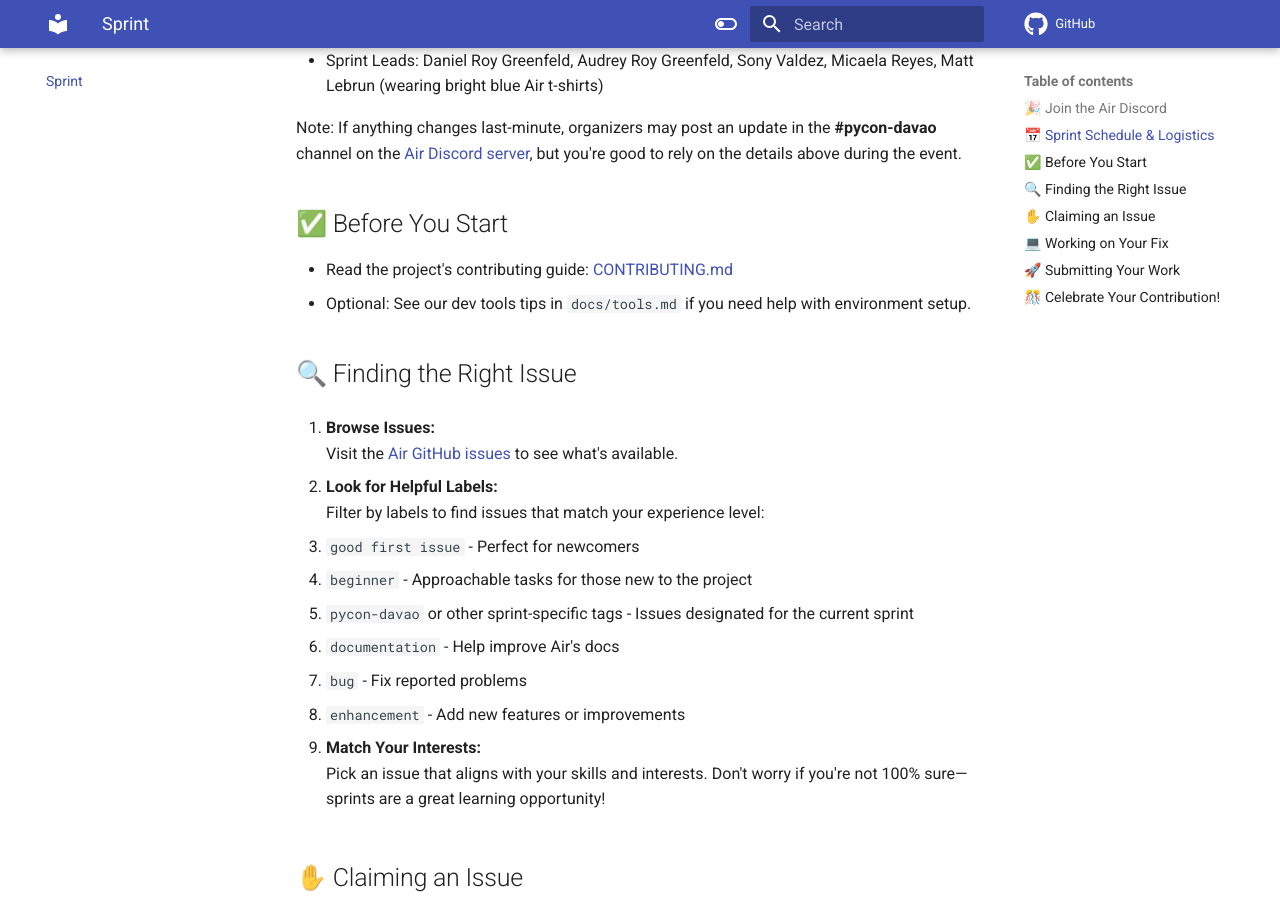
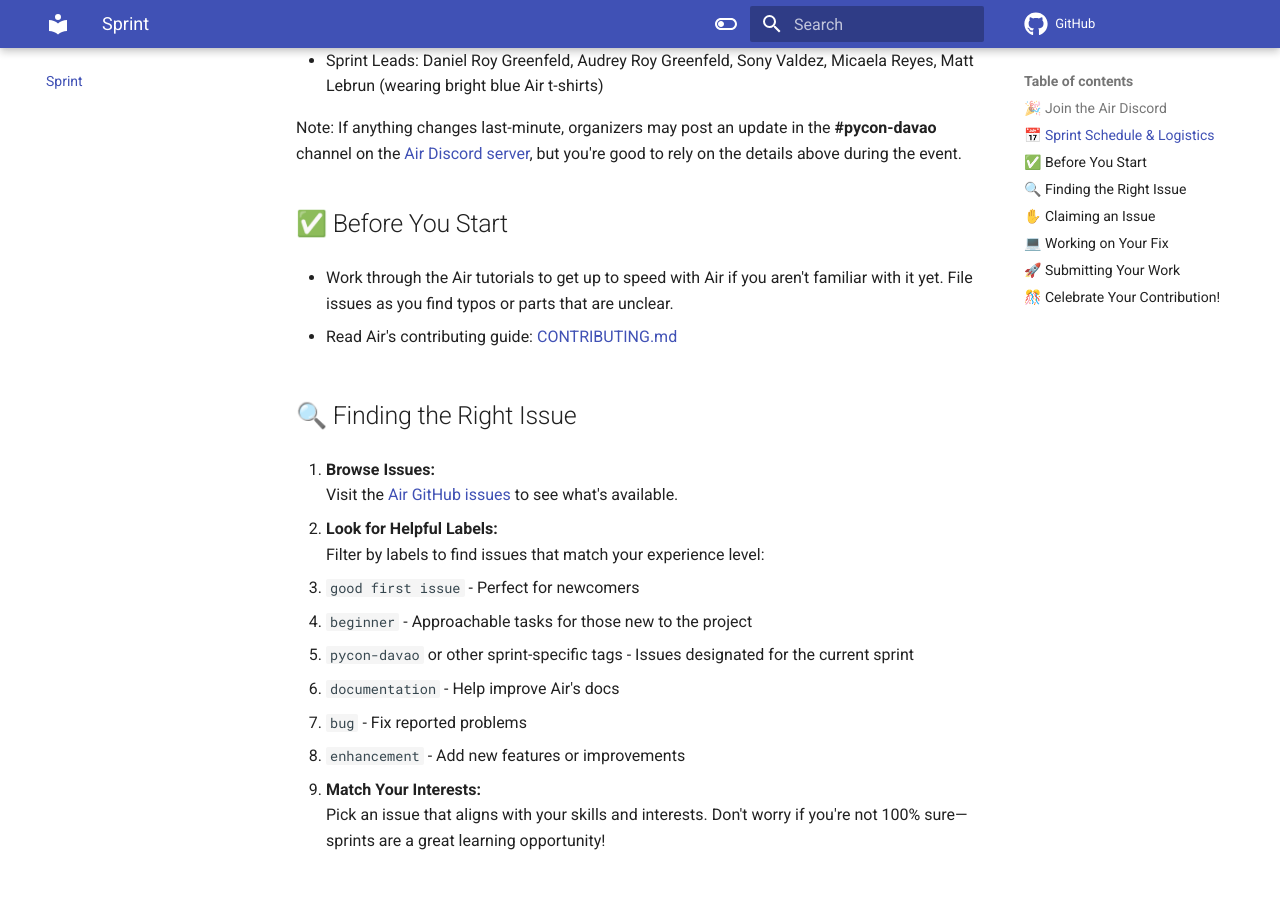
Before and after one commit to feldroy/air, an MkDocs documentation site: the page built from docs/sprint/index.md, in a window 1280 px wide and 900 px high, scrolled down 725 px. Built offline with MkDocs 1.6.1 and Material for MkDocs 9.7.7, drawn with Linux system fonts in a browser that asks for light colours; comment, search, counter and statistics services are not loaded.

Commit message:
Encourage new Air users to start with tutorials and filing issues

```diff
--- a/docs/sprint/index.md
+++ b/docs/sprint/index.md
@@ -21,8 +21,9 @@ Note: If anything changes last-minute, organizers may post an update in the **#p
 
 ## ✅ Before You Start
 
-- Read the project's contributing guide: [CONTRIBUTING.md](https://github.com/feldroy/air/blob/main/CONTRIBUTING.md)
-- Optional: See our dev tools tips in `docs/tools.md` if you need help with environment setup.
+- Work through the Air tutorials to get up to speed with Air if you aren't familiar with it yet. File issues as you find typos or parts that are unclear.
+
+- Read Air's contributing guide: [CONTRIBUTING.md](https://github.com/feldroy/air/blob/main/CONTRIBUTING.md)
 
 ## 🔍 Finding the Right Issue
 
```
